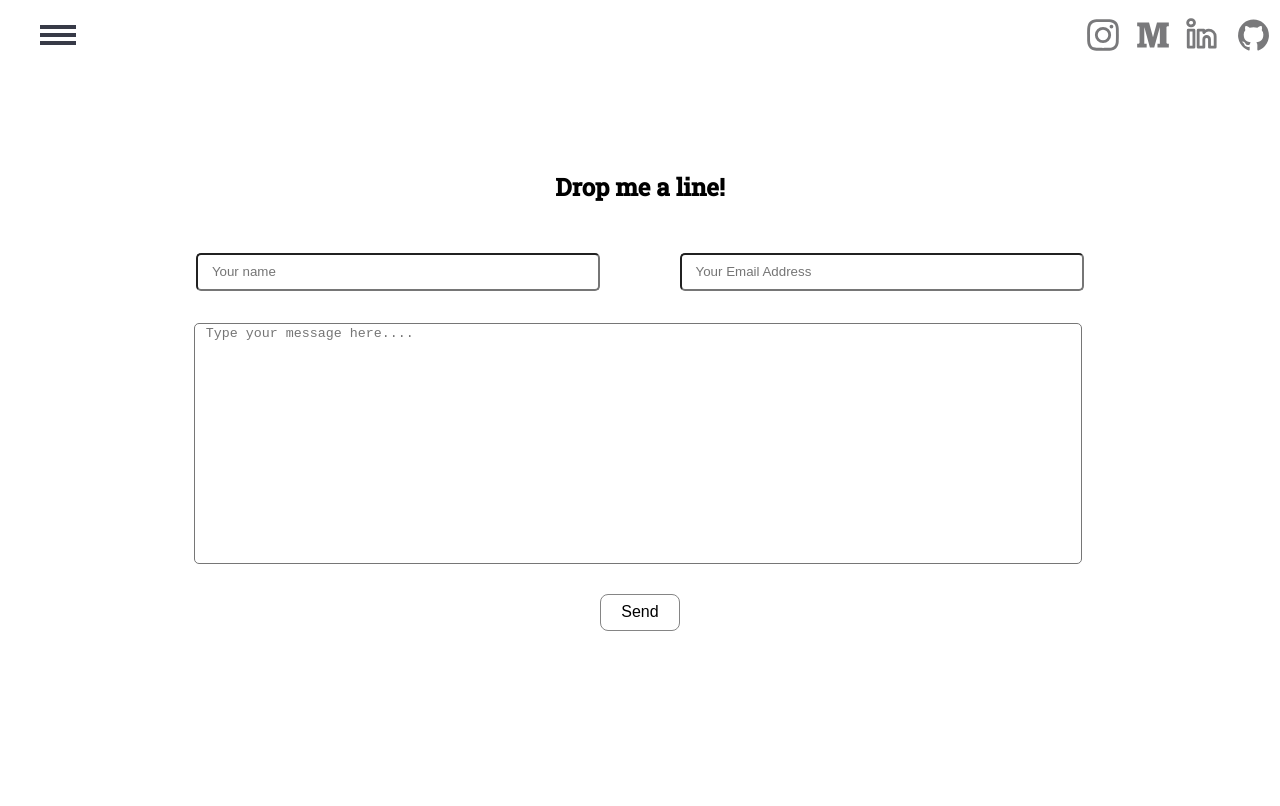
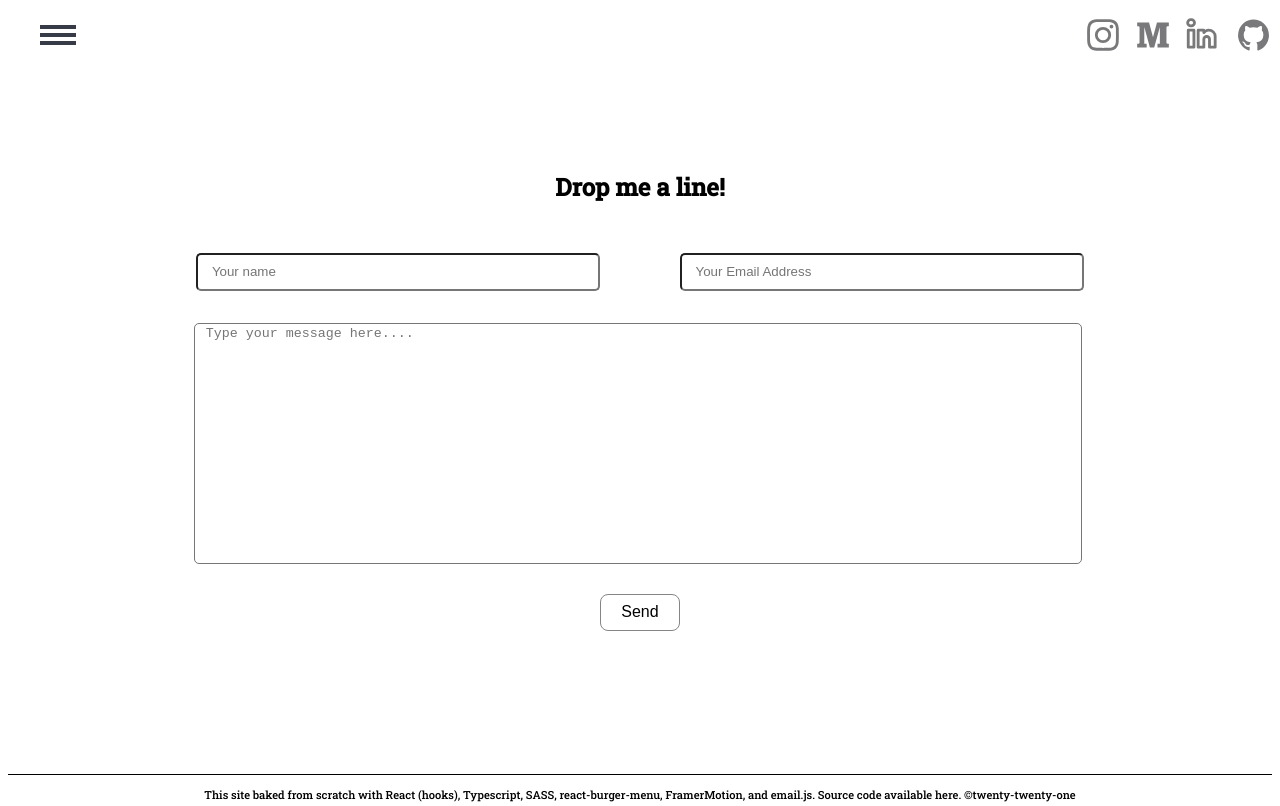
Before and after one commit to ajustinpatterson/Portfolio_Site_2021, a React (Create React App) app: page /contact in a window 1280 px wide. Built offline with nearby package versions, Linux system fonts and the light colour scheme.

Commit message:
feat(app.tsx; footer): re-format and re-add Footer

```diff
--- a/src/App.tsx
+++ b/src/App.tsx
@@ -10,6 +10,7 @@ import About from './containers/About/About';
 import Contact from './components/Contact/Contact';
 
 import Header from './components/Header/Header';
+import Footer from './components/Footer/Footer';
 
 import './App.css';
 
@@ -49,6 +50,7 @@ function App() {
           </Switch>
         </div>
       </div>
+      <Footer />
     </AnimatePresence>
   );
 }
--- a/src/components/Footer/Footer.scss
+++ b/src/components/Footer/Footer.scss
@@ -1,14 +1,20 @@
 .footer {
+  border-top: 1px solid black;
+  margin-top: 2em;
+  flex: 1;
+  margin-top: auto;
+  height: 2em;
   font-family: 'Roboto Slab', serif;
-  font-size: 0.8em;
-  display: flex;
-  margin-top: 1em;
-  margin-left: 1%;
-  .spacer {
-    margin-left: 30%;
+  font-size: 0.7em;
+  text-align: center;
+  a {
+    color: black;
+    text-decoration: none;
   }
-  #r {
-    margin-right: 0;
-    text-align: right;
+  a:visited {
+    color: black;
+  }
+  a:hover {
+    opacity: 0.5;
   }
 }
--- a/src/components/Footer/Footer.tsx
+++ b/src/components/Footer/Footer.tsx
@@ -5,12 +5,14 @@ const Footer = () => {
   return (
     <div className="footer">
       <p id="l">
-        This site built from scratch with React (hooks), Typescript, SASS,
+        This site baked from scratch with React (hooks), Typescript, SASS,
         react-burger-menu, FramerMotion, and email.js. Source code available
-        here.
+        <a href="https://github.com/ajustinpatterson/Portfolio_Site_2021.git">
+          {' '}
+          here
+        </a>
+        . ©twenty-twenty-one
       </p>
-      <div className="spacer"></div>
-      <p id="r">© Justin Patterson 2021</p>
     </div>
   );
 };
--- a/src/components/Nav/Nav.tsx
+++ b/src/components/Nav/Nav.tsx
@@ -23,12 +23,17 @@ const Nav = ({
     setMenuOpen(true);
   };
 
+  const handleMenuClose = () => {
+    setMenuOpen(false);
+  };
+
   return (
     <Menu
       pageWrapId={pageWrapId}
       outerContainerId={outerContainerId}
       isOpen={menuOpen}
       onOpen={handleMenuOpen}
+      onClose={handleMenuClose}
     >
       <Link
         id="home"
```
Also changed, not shown: 1 other file (tests, documents, lock files or other folders).
